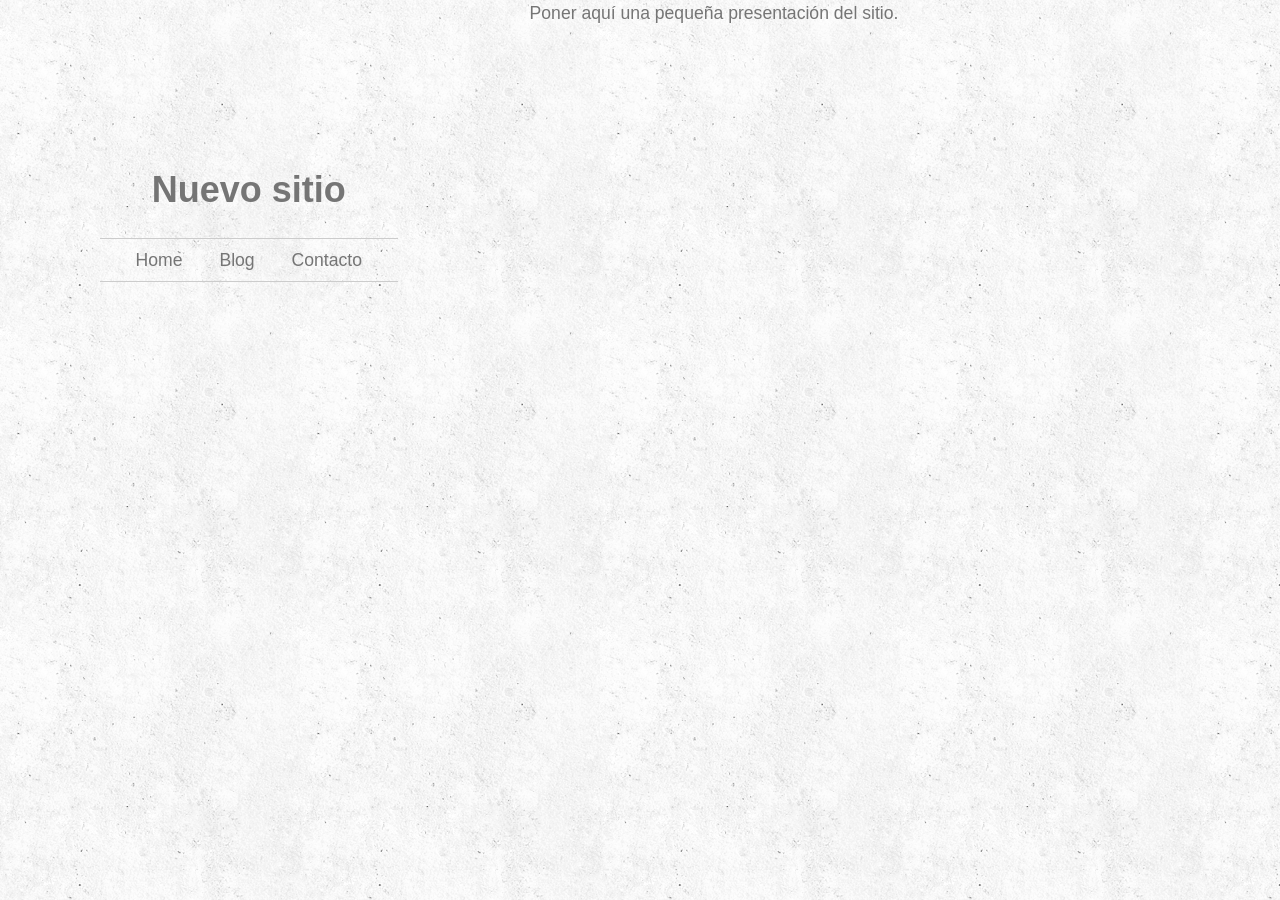
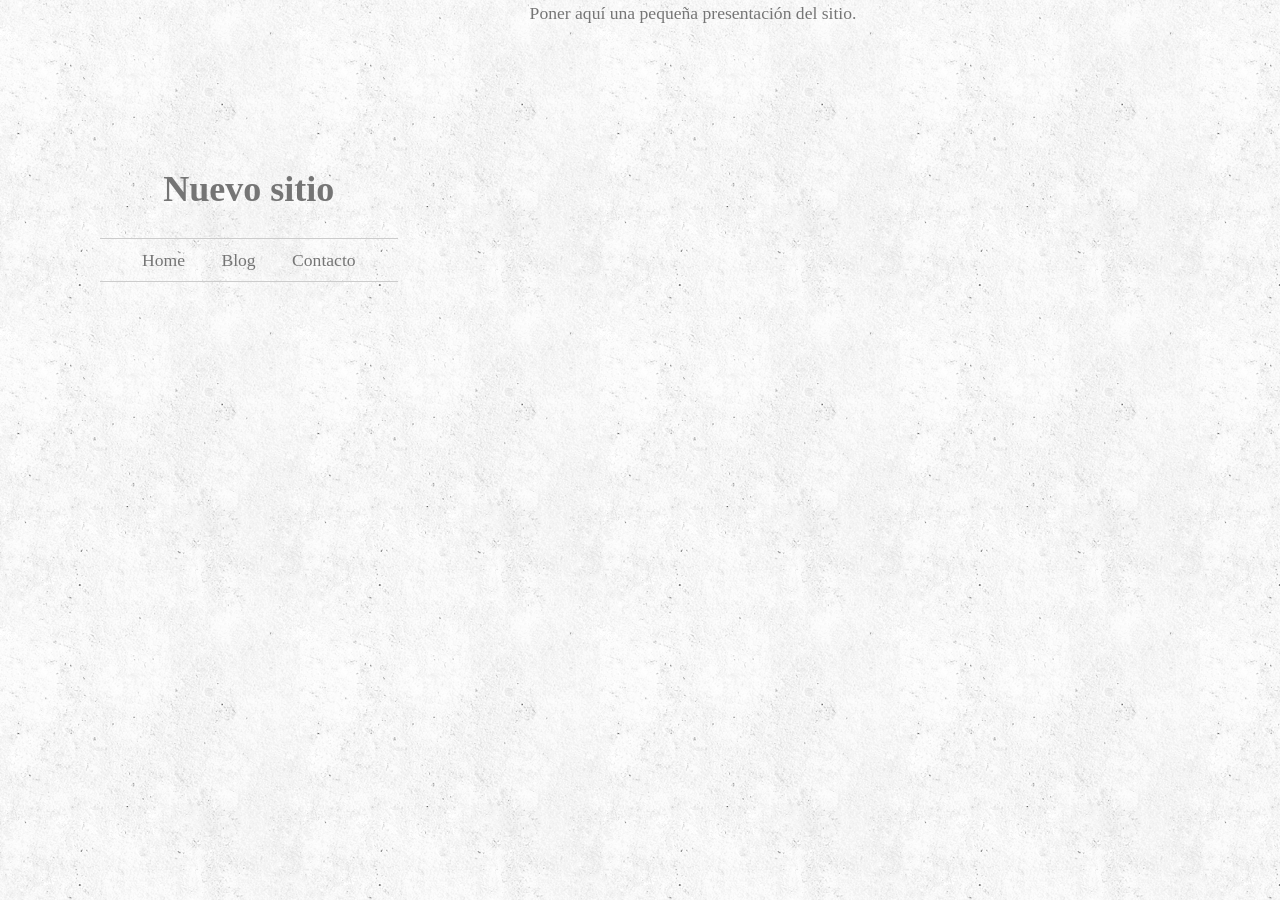
Before and after one commit to edevelop/demo, a Jekyll site: the page built from index.html, in a window 1280 px wide. Built offline with Jekyll 4.4.1, drawn with Linux system fonts in a browser that asks for light colours; some web fonts are replaced.

Commit message:
cambios en sass sin importancia

```diff
--- a/_layouts/default.html
+++ b/_layouts/default.html
@@ -9,6 +9,9 @@
         <link rel="stylesheet" href="{{site.baseurl}}estilos.min.css">
         <!-- Custom CSS -->
         <link rel="stylesheet" href="{{site.baseurl}}estilos.min.css">
+
+        <link href='http://fonts.googleapis.com/css?family=Droid+Serif' rel='stylesheet' type='text/css'>
+
     </head>
     <body>
 
```
Also changed, not shown: css/ui/general.scss (+8 -0 lines), estilos.min.css.
